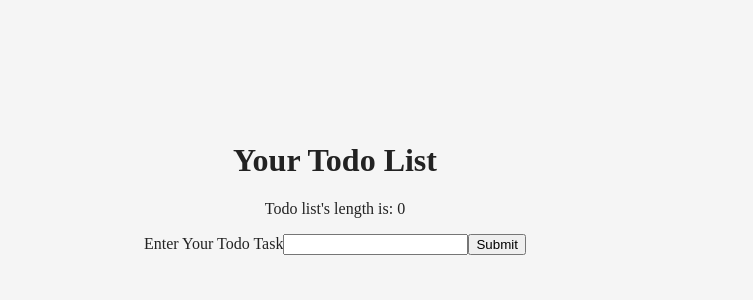
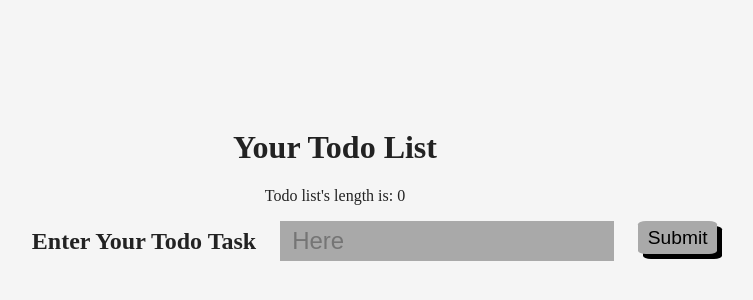
Before and after one commit to estewez/kodilla-16.7, a React app: page / in a window 1280 px wide. Shown: the part 196-496 px from the top of the page, without its empty margins (313-1066 px from the left). Built offline with nearby package versions, Linux system fonts and the light colour scheme; some packages are replaced by stand-ins of ours.

Commit message:
Task completed

```diff
--- /dev/null
+++ b/src/components/Todo.css
@@ -0,0 +1,6 @@
+.Todo {
+    margin: 1vh;
+    cursor: pointer;
+    font-size: 1.5em;
+    text-shadow: 0.5px 0.5px darkgray;
+}
--- a/src/components/Todo.js
+++ b/src/components/Todo.js
@@ -0,0 +1,8 @@
+import React from 'react';
+import style from './Todo.css';
+
+const Todo = (props) => {
+    return <li className={style.Todo} key={props.id} onClick={() => props.remove(props.id)}>{props.text}</li>;
+}
+
+export default Todo;
--- /dev/null
+++ b/src/components/TodoForm.css
@@ -0,0 +1,35 @@
+.TodoForm {
+    background-color: #F5F5F5;
+    color: #222;
+    text-align: center;
+    list-style-type: none;
+    padding: 0;
+    position: relative;
+}
+
+.Label {
+    font-size: 1.5em;
+    font-weight: bolder;
+}
+
+.Input {
+    margin: 0 1em;
+    font-size: 1em;
+    background-color: darkgrey;
+    border: none;
+    color: black;
+    padding: 0.25em 0.5em;
+}
+
+.Button {
+    border: none;
+    background-color: darkgrey;
+    border-radius: 10%;
+    font-size: 1.2em;
+    padding: 0.3em 0.5em;
+    box-shadow: 5px 5px black;
+    cursor: pointer;
+    margin-bottom: 15em;
+    display: inline-block;
+    position: absolute;
+}
--- a/src/components/TodoForm.js
+++ b/src/components/TodoForm.js
@@ -1,5 +1,5 @@
 import React from 'react';
-//import style from './TodoForm.css';
+import style from './TodoForm.css';
 
 class TodoForm extends React.Component {
     constructor(props){
@@ -12,17 +12,24 @@ class TodoForm extends React.Component {
     handleChange(e) {
         this.setState({text: e.target.value});
     }
+    handleSubmit(e) {
+        e.preventDefault();
+        this.setState({text: ''});
+        this.props.add(this.state.text);
+    }
     render() {
         return (
-            <form onSubmit={console.log('submit')}>
-                <label>
+            <form onSubmit={(e) => this.handleSubmit(e)} className={style.TodoForm}>
+                <label className={style.Label}>
                     Enter Your Todo Task
                     <input
+                        placeholder={'Here'}
+                        className={style.Input}
                         type="text"
                         value={this.state.text}
                         onChange={this.handleChange}/>
                 </label>
-                <input type="submit" value="Submit"/>
+                <input type="submit" value="Submit" className={style.Button}/>
             </form>
         );
     }
--- a/src/components/TodoList.css
+++ b/src/components/TodoList.css
@@ -6,8 +6,3 @@
     font-size: 1.5em;
     padding: 0;
 }
-
-.TodoItem {
-    margin: 1vh;
-    cursor: pointer;
-}
--- a/src/components/TodoList.js
+++ b/src/components/TodoList.js
@@ -1,11 +1,20 @@
 import React from 'react';
 import style from './TodoList.css';
+import Todo from './Todo';
 
 const TodoList = props => {
     return (
         <ul className={style.TodoList}>
+            <Todo
+
+            />
             {props.data.map(listValue => {
-                return <li className={style.TodoItem} key={listValue.id} onClick={() => props.remove(listValue.id)}>{listValue.text}</li>;
+                return <Todo
+                    text = {listValue.text}
+                    remove = {props.remove}
+                    id = {listValue.id}
+                />
+                //<li className={style.TodoItem} key={listValue.id} onClick={() => props.remove(listValue.id)}>{listValue.text}</li>;
             })}
         </ul>
     );
--- a/src/containers/App.js
+++ b/src/containers/App.js
@@ -15,7 +15,6 @@ class App extends React.Component {
         this.addTodo = this.addTodo.bind(this);
     }
     addTodo(val){
-        console.log('here');
         const todo = {
             text: val,
             id: uuid.v4(),
@@ -34,7 +33,7 @@ class App extends React.Component {
                     listLength = {this.state.data.length}
                 />
                 <TodoForm
-                    //add = {this.addTodo}
+                    add = {this.addTodo}
                 />
                 <TodoList
                     data = {this.state.data}
```
